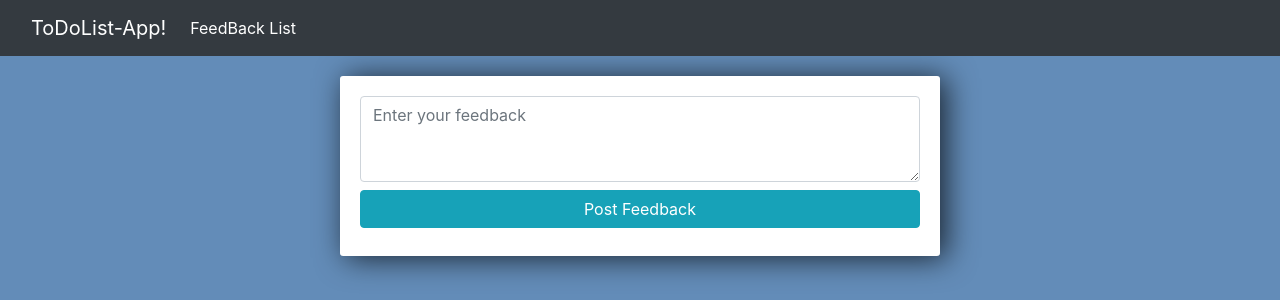
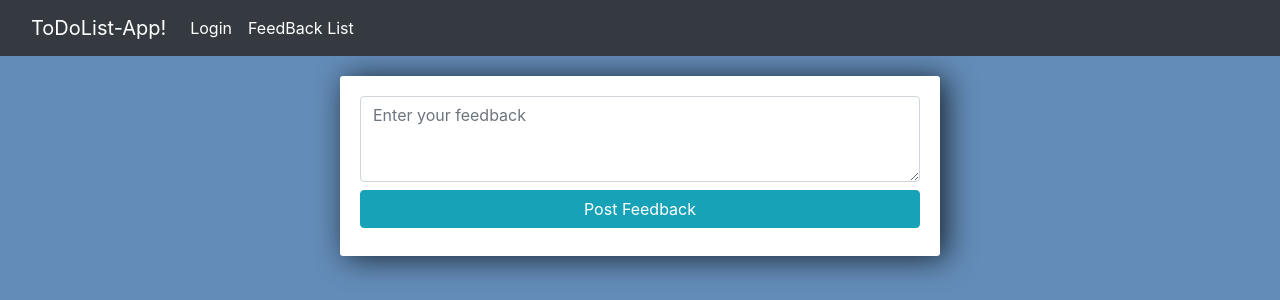
Before and after one commit to pythonrailscoding/ToDoList-App, a Django app: template Feedback/templates/del.html in a window 1280 px wide. Shown: the top 300 px of the page. Run offline with Django 3.2, Linux system fonts and the light colour scheme; the template is opened without the code that fills it, so the values that code supplies are empty; some libraries are stand-ins or nearby versions.

Commit message:
improved mailings and navigation

```diff
--- a/Task/templates/navbar.html
+++ b/Task/templates/navbar.html
@@ -48,6 +48,9 @@
     </div>
     {% else %}
     <li class="nav-item">
+          <a class="nav-link active" aria-current="page" href="{% url 'login' %}">Login</a>
+        </li>
+        <li class="nav-item">
           <a class="nav-link active" aria-current="page" href="{% url 'create-index' %}">FeedBack List</a>
         </li>
     {% endif %}
--- a/members/templates/accounts/password_reset.html
+++ b/members/templates/accounts/password_reset.html
@@ -13,6 +13,9 @@
         {% csrf_token %}
         {{ form.as_p }}
         <input type="submit" value="Get Email" class="btn btn-primary">
+        <div class="d-grid gap-2">
+        <a href="{% url 'login' %}" class="btn btn-secondary">Go Back</a>
+        </div>
         </form>
 
 
```
